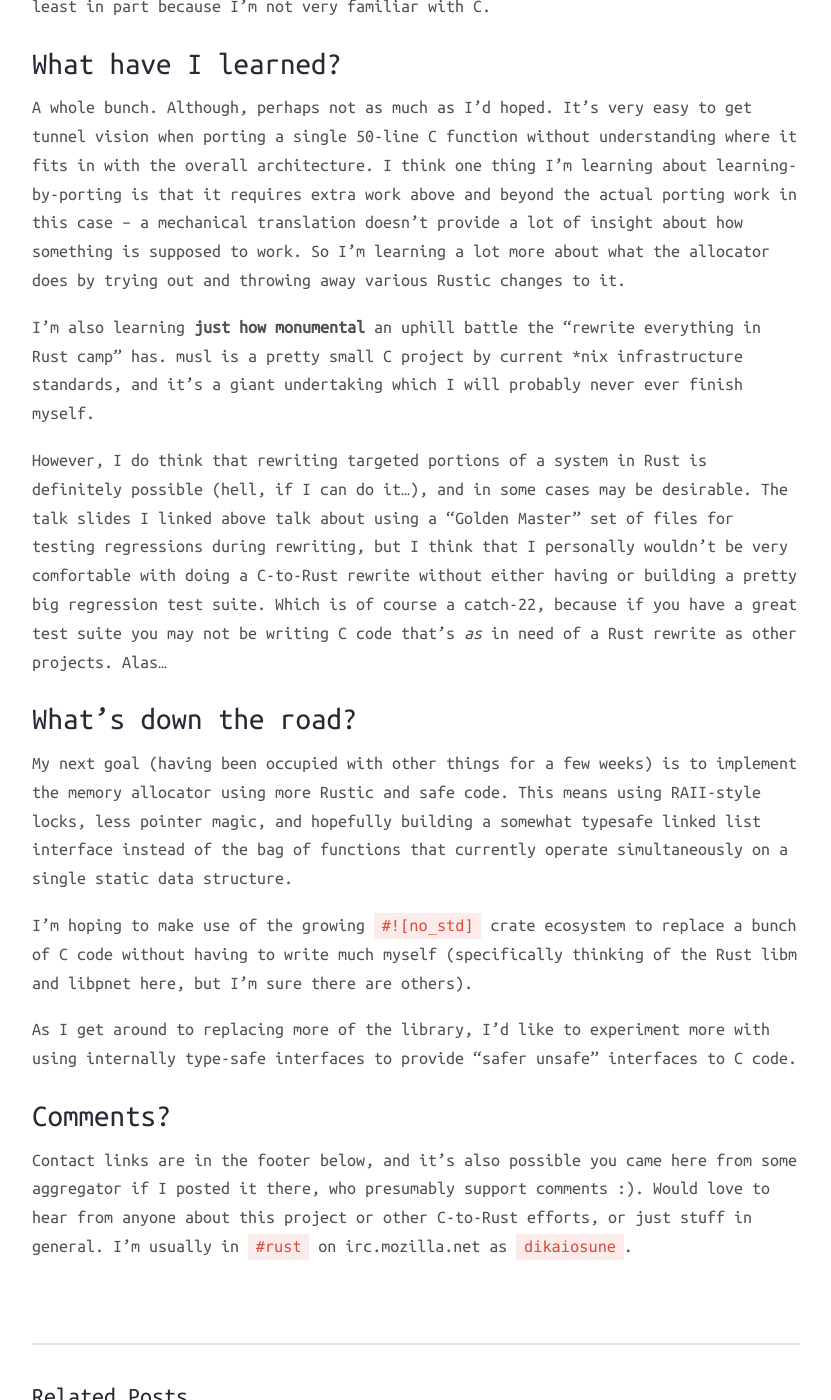
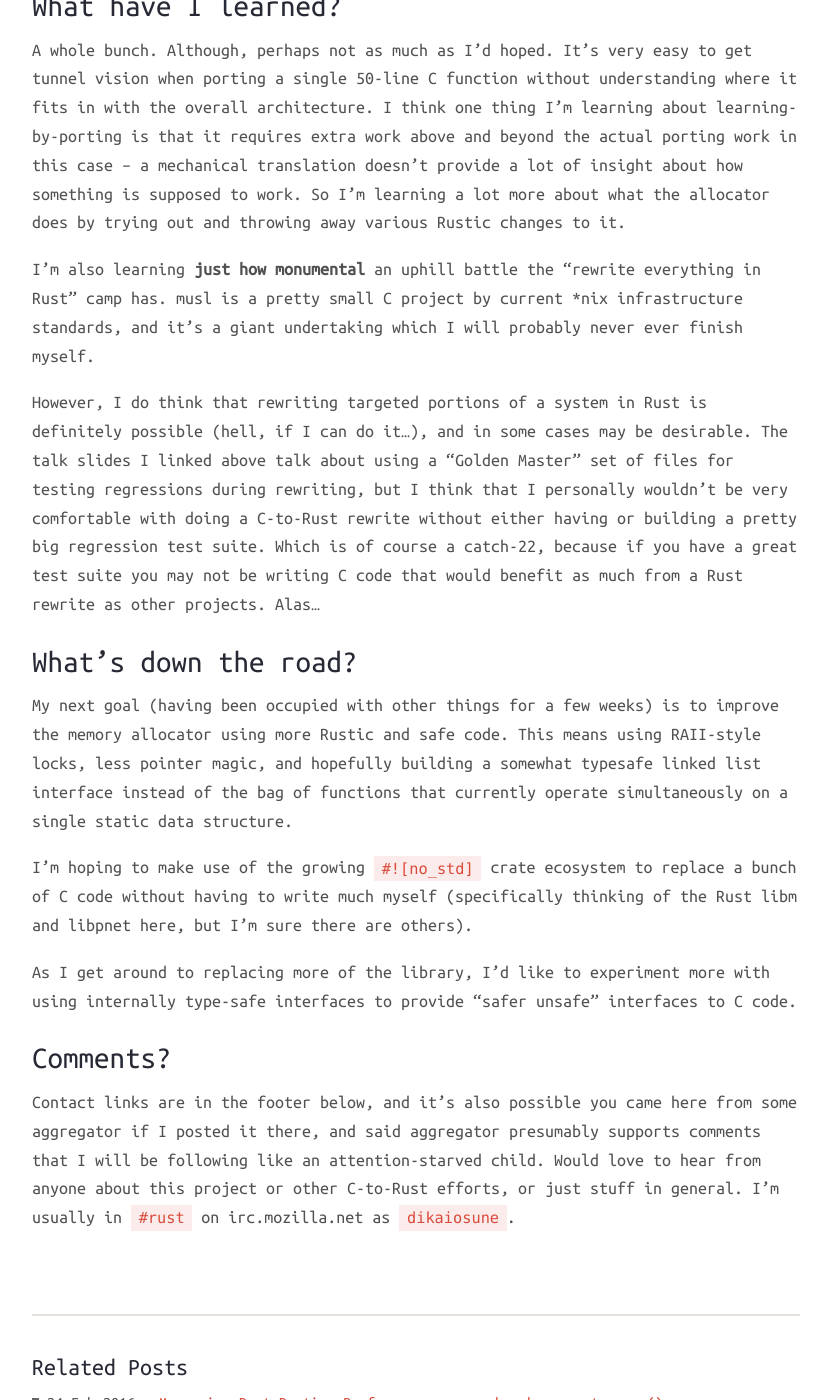
Before and after one commit to fenw1ck/anp.github.io, a Jekyll site: the page built from _posts/2016-06-11-baby-steps-porting-musl-to-rust.md, in a window 1280 px wide and 1400 px high, scrolled down 6098 px. Shown: the whole window, without its empty margins (224-1055 px from the left). Built offline with Jekyll 4.4.1, drawn with Linux system fonts in a browser that asks for light colours; nearby versions of some CDN libraries; some of the changed text lies outside the part shown.

Commit message:
Tweaking baby steps draft and removing draft from title.

```diff
--- a/_posts/2016-06-11-baby-steps-porting-musl-to-rust.md
+++ b/_posts/2016-06-11-baby-steps-porting-musl-to-rust.md
@@ -139,13 +139,13 @@
 
 A whole bunch. Although, perhaps not as much as I'd hoped. It's very easy to get tunnel vision when porting a single 50-line C function without understanding where it fits in with the overall architecture. I think one thing I'm learning about learning-by-porting is that it requires extra work above and beyond the actual porting work in this case -- a mechanical translation doesn't provide a lot of insight about how something is supposed to work. So I'm learning a lot more about what the allocator does by trying out and throwing away various Rustic changes to it.
 
-I'm also learning **just how monumental** an uphill battle the "rewrite everything in Rust camp" has. musl is a pretty small C project by current \*nix infrastructure standards, and it's a giant undertaking which I will probably never ever finish myself.
+I'm also learning **just how monumental** an uphill battle the "rewrite everything in Rust" camp has. musl is a pretty small C project by current \*nix infrastructure standards, and it's a giant undertaking which I will probably never ever finish myself.
 
-However, I do think that rewriting targeted portions of a system in Rust is definitely possible (hell, if I can do it...), and in some cases may be desirable. The talk slides I linked above talk about using a "Golden Master" set of files for testing regressions during rewriting, but I think that I personally wouldn't be very comfortable with doing a C-to-Rust rewrite without either having or building a pretty big regression test suite. Which is of course a catch-22, because if you have a great test suite you may not be writing C code that's *as* in need of a Rust rewrite as other projects. Alas...
+However, I do think that rewriting targeted portions of a system in Rust is definitely possible (hell, if I can do it...), and in some cases may be desirable. The talk slides I linked above talk about using a "Golden Master" set of files for testing regressions during rewriting, but I think that I personally wouldn't be very comfortable with doing a C-to-Rust rewrite without either having or building a pretty big regression test suite. Which is of course a catch-22, because if you have a great test suite you may not be writing C code that would benefit as much from a Rust rewrite as other projects. Alas...
 
 ## What's down the road?
 
-My next goal (having been occupied with other things for a few weeks) is to implement the memory allocator using more Rustic and safe code. This means using RAII-style locks, less pointer magic, and hopefully building a somewhat typesafe linked list interface instead of the bag of functions that currently operate simultaneously on a single static data structure.
+My next goal (having been occupied with other things for a few weeks) is to improve the memory allocator using more Rustic and safe code. This means using RAII-style locks, less pointer magic, and hopefully building a somewhat typesafe linked list interface instead of the bag of functions that currently operate simultaneously on a single static data structure.
 
 I'm hoping to make use of the growing `#![no_std]` crate ecosystem to replace a bunch of C code without having to write much myself (specifically thinking of the Rust libm and libpnet here, but I'm sure there are others).
 
@@ -153,4 +153,4 @@
 
 ## Comments?
 
-Contact links are in the footer below, and it's also possible you came here from some aggregator if I posted it there, who presumably support comments :). Would love to hear from anyone about this project or other C-to-Rust efforts, or just stuff in general. I'm usually in `#rust` on irc.mozilla.net as `dikaiosune`.
+Contact links are in the footer below, and it's also possible you came here from some aggregator if I posted it there, and said aggregator presumably supports comments that I will be following like an attention-starved child. Would love to hear from anyone about this project or other C-to-Rust efforts, or just stuff in general. I'm usually in `#rust` on irc.mozilla.net as `dikaiosune`.
```
Also changed, not shown: other parts of _posts/2016-06-11-baby-steps-porting-musl-to-rust.md (+1 -1 lines).
